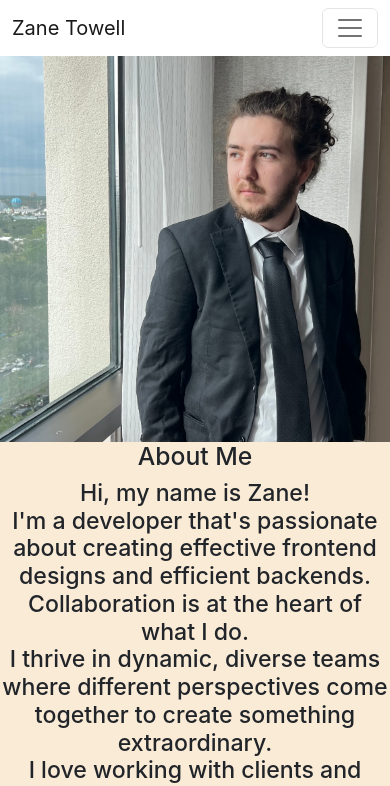
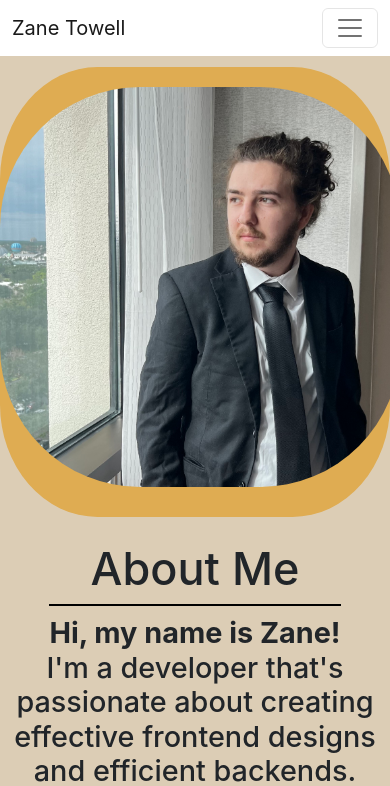
Before and after one commit to zanetowell/Zane-Towell-Portfolio, a React (Create React App) app: page / in a window 390 px wide. Shown: the top 786 px of the page. Built offline with nearby package versions, Linux system fonts and the light colour scheme.

Commit message:
first draft of about set for mobile

```diff
--- a/src/components/About.jsx
+++ b/src/components/About.jsx
@@ -11,13 +11,11 @@ const About = () => {
       <article className='about-blurb'>
         <h2 className='about-me'>About Me</h2>
         <div className='divider'></div>
-        <h3>Hi, my name is Zane!
+        <h3><b>Hi, my name is Zane!</b>
           <br />
             I'm a developer that's passionate about creating effective frontend designs and efficient backends. Collaboration is at the heart of what I do.
-            <br />
             I thrive in dynamic, diverse teams where different perspectives come together to create something extraordinary.
-            <br />
-             I love working with clients and colleagues, and I believe in fostering open communication and strong relationships to achieve shared goals.
+            I love working with clients and colleagues, and I believe in fostering open communication and strong relationships to achieve our shared goals.
         </h3>
       </article>
     </div>
--- a/src/styles/about.css
+++ b/src/styles/about.css
@@ -1,4 +1,34 @@
 #about-me {
     padding-top: 5vh;
-    background-color: antiquewhite;
+    background-color: rgb(220, 205, 181);
 }
+
+.about-pic-container {
+    background-color: rgb(223, 172, 82);
+    max-width: 100vw;
+    width: 450px;
+    height: 450px;
+    margin: 25px auto;
+    border-radius: 25%;
+}
+
+.about-pic {
+    border-radius: 35%;
+    margin-top: 20px;
+}
+
+.about-me {
+    font-size: 45px;
+}
+
+.divider {
+    background-color: black;
+    width: 75vw;
+    height: 2px;
+    margin: 0 auto;
+}
+
+.about-blurb h3 {
+    font-size: 1.8rem;
+    padding: 10px;
+}
--- a/src/styles/contact.css
+++ b/src/styles/contact.css
@@ -1,3 +1,3 @@
 #contact {
-    background-color: blanchedalmond;
+    background-color: rgb(220, 205, 181);
 }
--- a/src/styles/projects.css
+++ b/src/styles/projects.css
@@ -1,3 +1,3 @@
 #projects {
-    background-color: beige;
+    background-color: rgb(220, 205, 181);
 }
--- a/src/styles/skills.css
+++ b/src/styles/skills.css
@@ -1,3 +1,3 @@
 #skills {
-    background-color: bisque;
+    background-color: rgb(220, 205, 181);
 }
```
